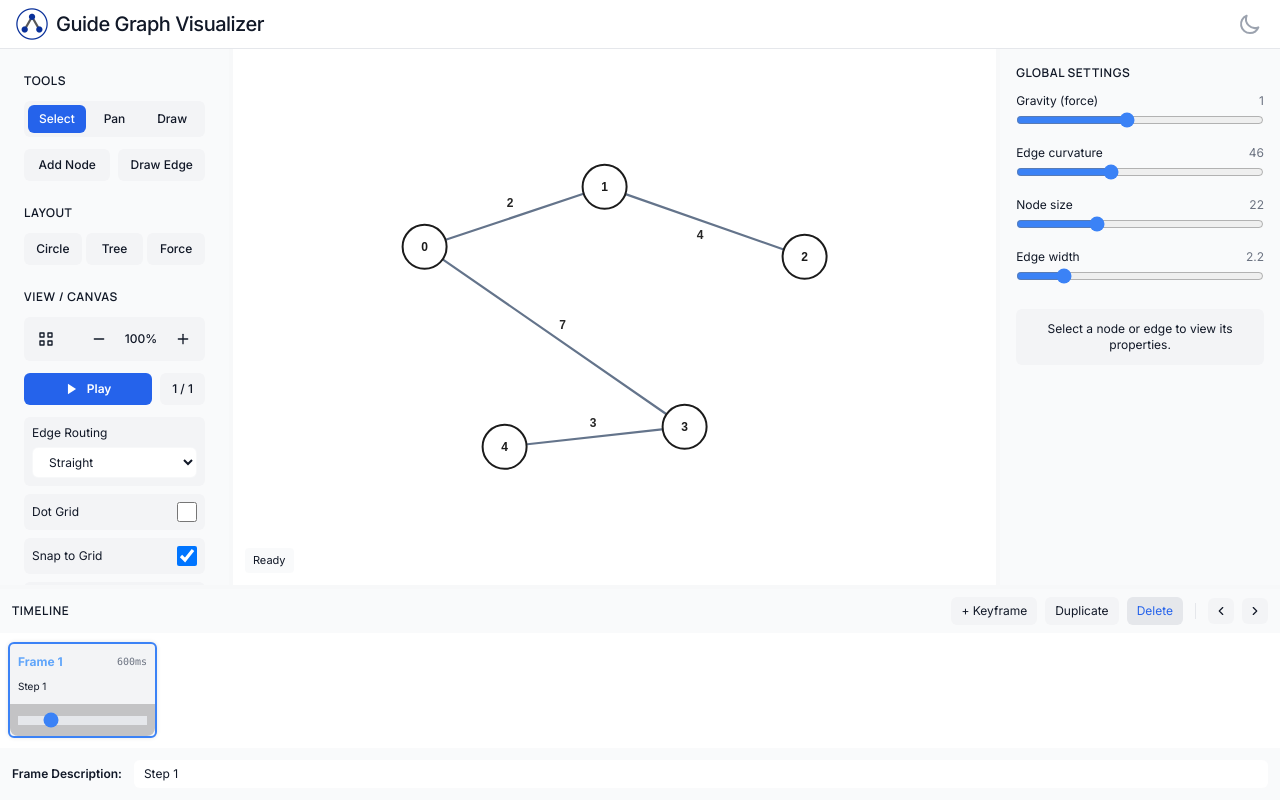
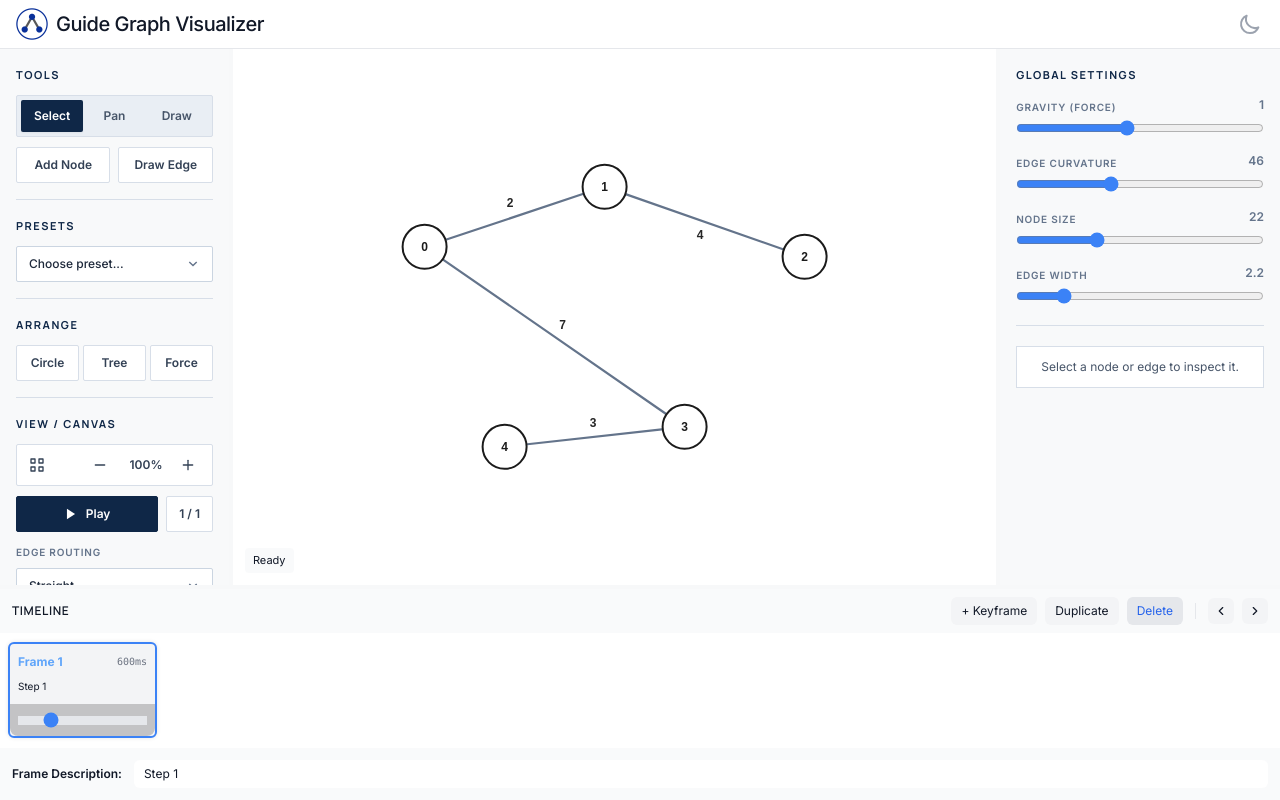
Before and after one commit to cpinitiative/graph-viz, a React (Vite) app: page / in a window 1280 px wide. Built offline with nearby package versions, Linux system fonts and the light colour scheme.

Commit message:
Polish Graph Studio sidebar and inspector

```diff
--- a/src/components/visualizers/Graphs/graphStudio/LeftSidebar.jsx
+++ b/src/components/visualizers/Graphs/graphStudio/LeftSidebar.jsx
@@ -3,6 +3,7 @@ import {
   CUSTOM_LEGEND_POSITIONS,
   DEFAULT_CUSTOM_LEGEND,
 } from './lib/customLegend';
+import NativeSelect from './NativeSelect';
 
 const MODE_OPTIONS = ['select', 'pan', 'draw'];
 const LAYOUT_OPTIONS = [
@@ -23,28 +24,32 @@ const PRESET_OPTIONS = [
 ];
 
 const sectionTitleClass =
-  'font-manrope text-xs font-semibold uppercase tracking-wider text-on-surface dark:text-dark-on-surface';
+  'font-manrope text-[11px] font-bold uppercase tracking-[0.14em] text-[#0F2747] dark:text-[#F8FAFC]';
 const actionButtonBaseClass =
-  'min-h-[44px] rounded-md py-3 text-xs font-medium transition-colors md:min-h-0 md:py-2';
+  'min-h-[44px] rounded-sm border px-2.5 py-2.5 text-xs font-semibold transition-colors md:min-h-9 md:py-2';
 const actionButtonDefaultClass =
-  'bg-surface-container text-on-surface hover:bg-surface-container-high dark:bg-dark-surface-container dark:text-dark-on-surface dark:hover:bg-dark-surface-container-high';
+  'border-[#D7DEE8] bg-[#FFFFFF] text-[#334155] hover:bg-[#EEF2F6] dark:border-[#475569] dark:bg-[#1E293B] dark:text-[#E2E8F0] dark:hover:bg-[#334155]';
 const actionButtonPrimaryClass =
-  'bg-primary text-on-primary dark:bg-dark-primary dark:text-dark-on-primary';
+  'border-[#0F2747] bg-[#0F2747] text-[#FFFFFF] hover:bg-[#173A68] dark:border-[#D6A84B] dark:bg-[#D6A84B] dark:text-[#111827] dark:hover:bg-[#E2B85D]';
 const iconButtonClass =
-  'min-w-[44px] rounded-md p-2 text-on-surface transition-colors hover:bg-surface-container-high dark:text-dark-on-surface dark:hover:bg-dark-surface-container-high md:min-w-0 md:p-1.5';
+  'min-w-[44px] rounded-sm p-2 text-[#334155] transition-colors hover:bg-[#E2E8F0] dark:text-[#E2E8F0] dark:hover:bg-[#334155] md:min-w-8 md:p-1.5';
 const toggleRowClass =
-  'flex cursor-pointer items-center justify-between rounded-md bg-surface-container p-3 transition-colors hover:bg-surface-container-high dark:bg-dark-surface-container dark:hover:bg-dark-surface-container-high md:p-2';
+  'flex min-h-[44px] cursor-pointer items-center justify-between rounded-sm border border-[#D7DEE8] bg-[#FFFFFF] px-3 py-2 transition-colors hover:bg-[#EEF2F6] dark:border-[#475569] dark:bg-[#1E293B] dark:hover:bg-[#334155] md:min-h-9';
 const checkboxClass =
-  'h-5 w-5 rounded bg-surface-container-high text-blue-800 focus:ring-blue-800 focus:ring-offset-slate-800';
+  'h-4 w-4 rounded-sm accent-[#0F2747] focus:ring-[#0F2747] dark:accent-[#D6A84B] dark:focus:ring-[#D6A84B]';
 const dataButtonClass =
-  'min-h-[44px] rounded bg-surface-container py-2 text-[10px] text-on-surface transition-colors hover:bg-surface-container-high disabled:cursor-not-allowed disabled:opacity-50 dark:bg-dark-surface-container dark:text-dark-on-surface dark:hover:bg-dark-surface-container-high md:min-h-0 md:py-1.5 md:text-[10px]';
-const compactSelectClass =
-  'w-full rounded border border-outline-variant/30 bg-white py-2 pl-3 pr-9 text-xs font-medium text-on-surface focus:border-primary focus:outline-none focus:ring-0 dark:border-dark-outline-variant/30 dark:bg-gray-800 dark:text-dark-on-surface';
+  'min-h-[44px] rounded-sm border border-[#D7DEE8] bg-[#FFFFFF] py-2 text-xs font-semibold text-[#334155] transition-colors hover:bg-[#EEF2F6] disabled:cursor-not-allowed disabled:opacity-50 dark:border-[#475569] dark:bg-[#1E293B] dark:text-[#E2E8F0] dark:hover:bg-[#334155] md:min-h-9';
 
 const joinClasses = (...classes) => classes.filter(Boolean).join(' ');
 
 const SectionTitle = ({ children }) => (
   <div className={sectionTitleClass}>{children}</div>
+);
+
+const SidebarSection = ({ children }) => (
+  <section className="space-y-2.5 border-b border-[#D7DEE8] py-4 first:pt-0 last:border-b-0 dark:border-[#334155]">
+    {children}
+  </section>
 );
 
 const ActionButton = ({
@@ -201,7 +206,7 @@ const LeftSidebar = ({
     : DEFAULT_CUSTOM_LEGEND.position;
   const legendSummary = `${legendEntries.length} ${
     legendEntries.length === 1 ? 'entry' : 'entries'
-  } - ${CUSTOM_LEGEND_POSITION_LABELS[legendPosition] ?? 'Auto'}`;
+  } · ${CUSTOM_LEGEND_POSITION_LABELS[legendPosition] ?? 'Auto'}`;
   const patchCustomLegend = patch => {
     setCustomLegend?.(prev => ({
       ...DEFAULT_CUSTOM_LEGEND,
@@ -212,21 +217,21 @@ const LeftSidebar = ({
 
   return (
     <div
-      className="flex h-full flex-col gap-4 overflow-auto bg-surface-container-low p-4 text-sm dark:bg-dark-surface md:gap-6 md:p-6"
+      className="flex h-full flex-col overflow-auto bg-[#F8F9FA] p-4 text-sm dark:bg-[#111827]"
       data-testid="left-sidebar"
     >
-      <div className="space-y-3">
+      <SidebarSection>
         <SectionTitle>Tools</SectionTitle>
-        <div className="flex rounded-md bg-surface-container p-1 dark:bg-dark-surface-container">
+        <div className="flex rounded-sm border border-[#D7DEE8] bg-[#E9EEF4] p-1 dark:border-[#475569] dark:bg-[#1E293B]">
           {MODE_OPTIONS.map(item => (
             <button
               key={item}
               type="button"
               className={joinClasses(
-                'min-h-[44px] flex-1 rounded-md py-2 text-xs font-medium capitalize transition-colors md:min-h-0 md:py-1.5',
+                'min-h-[44px] flex-1 rounded-sm py-2 text-xs font-semibold capitalize transition-colors md:min-h-8 md:py-1.5',
                 mode === item
-                  ? 'bg-primary text-on-primary dark:bg-blue-800 dark:text-dark-on-primary'
-                  : 'text-on-surface hover:text-on-surface dark:text-dark-on-surface'
+                  ? 'bg-[#0F2747] text-[#FFFFFF] shadow-sm dark:bg-[#D6A84B] dark:text-[#111827]'
+                  : 'text-[#475569] hover:bg-[#FFFFFF] hover:text-[#0F2747] dark:text-[#CBD5E1] dark:hover:bg-[#334155] dark:hover:text-[#FFFFFF]'
               )}
               onClick={() => setMode(item)}
             >
@@ -244,14 +249,32 @@ const LeftSidebar = ({
           </ActionButton>
         </div>
         {mode === 'draw' && (
-          <p className="text-[10px] leading-snug text-outline dark:text-dark-outline">
+          <p className="text-[10px] leading-relaxed text-[#64748B] dark:text-[#94A3B8]">
             {drawHelpText}
           </p>
         )}
-      </div>
+      </SidebarSection>
 
-      <div className="space-y-3">
-        <SectionTitle>Layout</SectionTitle>
+      <SidebarSection>
+        <SectionTitle>Presets</SectionTitle>
+        <NativeSelect
+          aria-label="Load graph preset"
+          onChange={event => {
+            if (event.target.value) onApplyPreset(event.target.value);
+            event.target.value = '';
+          }}
+        >
+          <option value="">Choose preset...</option>
+          {PRESET_OPTIONS.map(([value, label]) => (
+            <option key={value} value={value}>
+              {label}
+            </option>
+          ))}
+        </NativeSelect>
+      </SidebarSection>
+
+      <SidebarSection>
+        <SectionTitle>Arrange</SectionTitle>
         <div className="grid grid-cols-3 gap-1">
           {LAYOUT_OPTIONS.map(([type, label]) => (
             <ActionButton
@@ -263,11 +286,11 @@ const LeftSidebar = ({
             </ActionButton>
           ))}
         </div>
-      </div>
+      </SidebarSection>
 
-      <div className="space-y-3">
+      <SidebarSection>
         <SectionTitle>View / Canvas</SectionTitle>
-        <div className="flex items-center justify-between rounded-md bg-surface-container p-2 dark:bg-dark-surface-container">
+        <div className="flex items-center justify-between rounded-sm border border-[#D7DEE8] bg-[#FFFFFF] p-1.5 dark:border-[#475569] dark:bg-[#1E293B]">
           <IconButton title="Center View" onClick={onCenterView}>
             <CenterViewIcon />
           </IconButton>
@@ -275,7 +298,7 @@ const LeftSidebar = ({
             <IconButton title="Zoom Out" onClick={onZoomOut}>
               <ZoomOutIcon />
             </IconButton>
-            <span className="w-10 text-center text-xs font-medium text-on-surface dark:text-dark-on-surface">
+            <span className="w-10 text-center text-xs font-semibold text-[#334155] dark:text-[#E2E8F0]">
               {zoomPercent}%
             </span>
             <IconButton title="Zoom In" onClick={onZoomIn}>
@@ -287,10 +310,10 @@ const LeftSidebar = ({
           <button
             type="button"
             className={joinClasses(
-              'flex min-h-[44px] flex-1 items-center justify-center gap-2 rounded-md py-3 text-xs font-semibold transition-colors md:min-h-0 md:py-2',
+              'flex min-h-[44px] flex-1 items-center justify-center gap-2 rounded-sm border py-2.5 text-xs font-semibold transition-colors md:min-h-9 md:py-2',
               isPlaying
-                ? 'bg-surface-container-high text-primary hover:bg-surface-container-high dark:bg-dark-surface-container-high dark:text-dark-primary'
-                : 'bg-primary text-on-primary hover:bg-blue-700 dark:bg-blue-800 dark:text-dark-on-primary'
+                ? 'border-[#CBD5E1] bg-[#E2E8F0] text-[#0F2747] hover:bg-[#CBD5E1] dark:border-[#475569] dark:bg-[#334155] dark:text-[#F8FAFC]'
+                : 'border-[#0F2747] bg-[#0F2747] text-[#FFFFFF] hover:bg-[#173A68] dark:border-[#D6A84B] dark:bg-[#D6A84B] dark:text-[#111827]'
             )}
             onClick={onPlay}
           >
@@ -306,24 +329,23 @@ const LeftSidebar = ({
               </>
             )}
           </button>
-          <div className="flex min-h-[44px] items-center rounded-md bg-surface-container px-3 py-2 text-xs font-medium text-on-surface dark:bg-dark-surface-container dark:text-dark-on-surface md:min-h-0 md:py-2">
+          <div className="flex min-h-[44px] items-center rounded-sm border border-[#D7DEE8] bg-[#FFFFFF] px-3 py-2 text-xs font-semibold text-[#334155] dark:border-[#475569] dark:bg-[#1E293B] dark:text-[#E2E8F0] md:min-h-9">
             {currentFrame + 1} / {Math.max(1, totalFrames)}
           </div>
         </div>
         <div className="space-y-2">
-          <div className="rounded-md bg-surface-container p-3 dark:bg-dark-surface-container md:p-2">
-            <div className="mb-1.5 text-xs text-on-surface dark:text-dark-on-surface">
+          <div className="space-y-1.5">
+            <div className="text-[10px] font-semibold uppercase tracking-[0.08em] text-[#64748B] dark:text-[#94A3B8]">
               Edge Routing
             </div>
-            <select
+            <NativeSelect
               value={routing}
               aria-label="Edge routing"
               onChange={event => setRouting(event.target.value)}
-              className="w-full rounded-md border border-outline-variant/30 bg-white py-2 pl-3 pr-10 text-xs text-on-surface focus:border-primary focus:outline-none focus:ring-0 dark:border-dark-outline-variant/30 dark:bg-gray-800 dark:text-dark-on-surface md:py-1.5"
             >
               <option value="straight">Straight</option>
               <option value="bezier">Bezier Avoid</option>
-            </select>
+            </NativeSelect>
           </div>
           <ToggleRow
             label="Dot Grid"
@@ -341,48 +363,27 @@ const LeftSidebar = ({
             onChange={setLockCanvas}
           />
         </div>
-      </div>
+      </SidebarSection>
 
-      <div className="space-y-3">
-        <SectionTitle>Examples</SectionTitle>
-        <select
-          aria-label="Load graph preset"
-          onChange={event => {
-            if (event.target.value) onApplyPreset(event.target.value);
-            event.target.value = '';
-          }}
-          className="w-full rounded-md border border-outline-variant/30 bg-surface-container py-2 pl-3 pr-10 text-xs text-on-surface focus:border-primary focus:outline-none focus:ring-0 dark:border-dark-outline-variant/30 dark:bg-dark-surface-container dark:text-dark-on-surface md:py-2"
-        >
-          <option value="">Choose algorithm...</option>
-          {PRESET_OPTIONS.map(([value, label]) => (
-            <option key={value} value={value}>
-              {label}
-            </option>
-          ))}
-        </select>
-      </div>
-
-      <div className="space-y-3">
+      <SidebarSection>
         <SectionTitle>Legend</SectionTitle>
-        <div
-          className="space-y-2 rounded-md bg-surface-container p-2 dark:bg-dark-surface-container"
-          data-testid="custom-legend-controls"
-        >
-          <div className="flex items-center justify-between gap-2 rounded bg-surface-container-low p-2 dark:bg-dark-surface">
+        <div className="space-y-2.5" data-testid="custom-legend-controls">
+          <div className="flex items-start justify-between gap-3">
             <div className="min-w-0 flex-1">
-              <label className="flex cursor-pointer items-center gap-2 text-xs font-medium text-on-surface dark:text-dark-on-surface">
+              <label className="flex cursor-pointer items-center gap-2 text-xs font-semibold text-[#1E293B] dark:text-[#F8FAFC]">
                 <input
                   type="checkbox"
+                  aria-label="Legend"
                   checked={Boolean(customLegend.enabled)}
                   onChange={event =>
                     patchCustomLegend({ enabled: event.target.checked })
                   }
                   className={checkboxClass}
                 />
-                <span>Legend</span>
+                <span>Show legend</span>
               </label>
               <div
-                className="mt-1 truncate text-[10px] text-outline dark:text-dark-outline"
+                className="mt-1 text-[10px] leading-relaxed text-[#64748B] dark:text-[#94A3B8]"
                 data-testid="custom-legend-summary"
               >
                 {legendSummary}
@@ -395,19 +396,19 @@ const LeftSidebar = ({
               aria-controls="custom-legend-editor"
               data-testid="custom-legend-edit-toggle"
               onClick={onOpenLegendEditor}
-              className="min-h-8 rounded bg-surface-container-high px-3 text-[10px] font-semibold text-on-surface transition-colors hover:bg-outline-variant/20 dark:bg-dark-surface-container-high dark:text-dark-on-surface"
+              className="min-h-8 shrink-0 rounded-sm border border-[#CBD5E1] bg-[#FFFFFF] px-2.5 text-[10px] font-semibold text-[#334155] transition-colors hover:bg-[#EEF2F6] dark:border-[#475569] dark:bg-[#1E293B] dark:text-[#E2E8F0] dark:hover:bg-[#334155]"
             >
-              Edit Legend
+              Edit
             </button>
           </div>
           <label
-            className="block space-y-1 rounded bg-surface-container-low p-2 dark:bg-dark-surface"
+            className="block space-y-1.5"
             htmlFor="custom-legend-sidebar-position"
           >
-            <span className="text-[10px] font-semibold uppercase text-outline dark:text-dark-outline">
+            <span className="text-[10px] font-semibold uppercase tracking-[0.08em] text-[#64748B] dark:text-[#94A3B8]">
               Placement
             </span>
-            <select
+            <NativeSelect
               id="custom-legend-sidebar-position"
               value={legendPosition}
               aria-label="Legend Placement"
@@ -415,19 +416,18 @@ const LeftSidebar = ({
               onChange={event =>
                 patchCustomLegend({ position: event.target.value })
               }
-              className={compactSelectClass}
             >
               {CUSTOM_LEGEND_POSITIONS.map(position => (
                 <option key={position} value={position}>
                   {CUSTOM_LEGEND_POSITION_LABELS[position]}
                 </option>
               ))}
-            </select>
+            </NativeSelect>
           </label>
         </div>
-      </div>
+      </SidebarSection>
 
-      <div className="space-y-3">
+      <SidebarSection>
         <SectionTitle>Data</SectionTitle>
         <div className="grid grid-cols-2 gap-2">
           <button
@@ -447,17 +447,17 @@ const LeftSidebar = ({
             Export...
           </button>
         </div>
-      </div>
+      </SidebarSection>
 
-      <div className="space-y-3">
+      <SidebarSection>
         <SectionTitle>Advanced</SectionTitle>
         <ActionButton className="w-full" onClick={onOpenScript}>
           Script Mode
         </ActionButton>
-      </div>
+      </SidebarSection>
 
       <div className="mt-auto pt-4">
-        <div className="text-center text-[10px] text-outline dark:text-dark-outline">
+        <div className="text-center text-[10px] text-[#64748B] dark:text-[#94A3B8]">
           {selectedCount} item(s) selected
         </div>
       </div>
--- /dev/null
+++ b/src/components/visualizers/Graphs/graphStudio/NativeSelect.jsx
@@ -0,0 +1,43 @@
+const joinClasses = (...classes) => classes.filter(Boolean).join(' ');
+
+const SIZE_CLASSES = {
+  compact: 'h-9 py-1.5 text-xs',
+  regular: 'h-10 py-2 text-sm',
+};
+
+const NativeSelect = ({
+  children,
+  className,
+  wrapperClassName,
+  size = 'compact',
+  ...props
+}) => (
+  <div className={joinClasses('relative min-w-0', wrapperClassName)}>
+    <select
+      {...props}
+      className={joinClasses(
+        'w-full appearance-none rounded-sm border border-[#CBD5E1] bg-[#FFFFFF] pl-3 pr-10 font-medium text-[#1E293B] transition-colors focus:border-[#0F2747] focus:outline-none focus:ring-1 focus:ring-[#0F2747] disabled:cursor-not-allowed disabled:bg-[#F1F5F9] disabled:text-[#94A3B8] dark:border-[#475569] dark:bg-[#1E293B] dark:text-[#F8FAFC] dark:focus:border-[#D6A84B] dark:focus:ring-[#D6A84B]',
+        SIZE_CLASSES[size] ?? SIZE_CLASSES.compact,
+        className
+      )}
+    >
+      {children}
+    </select>
+    <svg
+      aria-hidden="true"
+      className="pointer-events-none absolute right-3 top-1/2 h-4 w-4 -translate-y-1/2 text-[#64748B] dark:text-[#CBD5E1]"
+      viewBox="0 0 20 20"
+      fill="none"
+    >
+      <path
+        d="M6 8L10 12L14 8"
+        stroke="currentColor"
+        strokeWidth="1.75"
+        strokeLinecap="square"
+        strokeLinejoin="miter"
+      />
+    </svg>
+  </div>
+);
+
+export default NativeSelect;
--- a/src/components/visualizers/Graphs/graphStudio/PropertyPanel.jsx
+++ b/src/components/visualizers/Graphs/graphStudio/PropertyPanel.jsx
@@ -1,3 +1,5 @@
+import NativeSelect from './NativeSelect';
+
 const NODE_STATUS_OPTIONS = [
   ['default', 'Default'],
   ['active', 'Active'],
@@ -7,27 +9,26 @@ const NODE_STATUS_OPTIONS = [
 ];
 
 const panelClass =
-  'h-full space-y-4 overflow-y-auto bg-surface-container-low p-4 text-sm dark:bg-dark-surface md:space-y-6 md:p-4';
+  'h-full space-y-5 overflow-y-auto bg-[#F8F9FA] p-4 text-sm dark:bg-[#111827]';
 const sectionTitleClass =
-  'font-manrope text-xs font-semibold uppercase tracking-wider text-on-surface dark:text-dark-on-surface';
-const bodyTextClass = 'text-xs text-on-surface dark:text-dark-on-surface';
+  'font-manrope text-[11px] font-bold uppercase tracking-[0.14em] text-[#0F2747] dark:text-[#F8FAFC]';
+const bodyTextClass = 'text-xs text-[#334155] dark:text-[#E2E8F0]';
 const helperTextClass =
-  'text-[10px] leading-tight text-outline dark:text-dark-outline';
-const fieldLabelClass = 'text-xs text-on-surface dark:text-dark-on-surface';
+  'border-l-2 border-[#D6A84B] pl-2 text-[10px] leading-relaxed text-[#64748B] dark:text-[#94A3B8]';
+const fieldLabelClass =
+  'text-[10px] font-semibold uppercase tracking-[0.08em] text-[#64748B] dark:text-[#94A3B8]';
 const inputClass =
-  'w-full border-b border-outline-variant/20 bg-surface-container-low px-3 py-3 text-xs text-on-surface transition-colors focus:border-b-primary focus:outline-none focus:ring-2 focus:ring-blue-500 dark:border-dark-outline-variant/20 dark:bg-gray-800 dark:text-dark-on-surface md:py-2';
-const selectClass =
-  'w-full border-b border-outline-variant/20 bg-surface-container-low py-3 pl-3 pr-10 text-xs text-on-surface transition-colors focus:border-b-primary focus:outline-none focus:ring-0 dark:border-dark-outline-variant/20 dark:bg-gray-800 dark:text-dark-on-surface md:py-2';
+  'h-10 w-full rounded-sm border border-[#CBD5E1] bg-[#FFFFFF] px-3 py-2 text-xs font-medium text-[#1E293B] transition-colors focus:border-[#0F2747] focus:outline-none focus:ring-1 focus:ring-[#0F2747] dark:border-[#475569] dark:bg-[#1E293B] dark:text-[#F8FAFC] dark:focus:border-[#D6A84B] dark:focus:ring-[#D6A84B]';
 const actionButtonClass =
-  'min-h-[44px] w-full rounded-md bg-surface-container px-3 py-3 text-left text-xs text-on-surface transition-colors hover:bg-surface-container-high dark:bg-dark-surface-container dark:text-dark-on-surface dark:hover:bg-dark-surface-container-high md:min-h-0 md:py-2';
+  'min-h-[44px] w-full rounded-sm border border-[#D7DEE8] bg-[#FFFFFF] px-3 py-2.5 text-left text-xs font-semibold text-[#334155] transition-colors hover:bg-[#EEF2F6] dark:border-[#475569] dark:bg-[#1E293B] dark:text-[#E2E8F0] dark:hover:bg-[#334155] md:min-h-9 md:py-2';
 const deleteButtonClass =
-  'mt-4 min-h-[44px] w-full rounded-md bg-surface-container-high px-3 py-3 text-left text-xs text-primary transition-colors hover:bg-surface-container-highest dark:bg-dark-surface-container-high dark:text-dark-primary dark:hover:bg-dark-surface-container-highest md:min-h-0 md:py-2';
+  'mt-1 min-h-[44px] w-full rounded-sm border border-[#FECACA] bg-[#FEF2F2] px-3 py-2.5 text-left text-xs font-bold text-[#B91C1C] transition-colors hover:border-[#FCA5A5] hover:bg-[#FEE2E2] dark:border-[#7F1D1D] dark:bg-[#450A0A] dark:text-[#FCA5A5] dark:hover:bg-[#7F1D1D] md:min-h-9 md:py-2';
 const listButtonClass =
-  'min-h-[44px] w-full truncate rounded bg-surface-container px-2 py-2 text-left text-xs text-on-surface transition-colors hover:bg-surface-container-high dark:bg-dark-surface-container dark:text-dark-on-surface dark:hover:bg-dark-surface-container-high md:min-h-0 md:py-1.5';
+  'min-h-[44px] w-full whitespace-normal break-words rounded-sm border border-[#D7DEE8] bg-[#FFFFFF] px-2.5 py-2 text-left text-xs leading-relaxed text-[#334155] transition-colors hover:bg-[#EEF2F6] dark:border-[#475569] dark:bg-[#1E293B] dark:text-[#E2E8F0] dark:hover:bg-[#334155] md:min-h-9 md:py-1.5';
 const toggleRowClass =
-  'flex cursor-pointer items-center justify-between rounded-md bg-surface-container p-3 transition-colors hover:bg-surface-container-high dark:bg-dark-surface-container dark:hover:bg-dark-surface-container-high md:p-2';
+  'flex min-h-[44px] cursor-pointer items-center justify-between rounded-sm border border-[#D7DEE8] bg-[#FFFFFF] px-3 py-2 transition-colors hover:bg-[#EEF2F6] dark:border-[#475569] dark:bg-[#1E293B] dark:hover:bg-[#334155] md:min-h-9';
 const checkboxClass =
-  'h-5 w-5 rounded bg-surface-container-high text-blue-500 focus:ring-blue-500 focus:ring-offset-slate-800';
+  'h-4 w-4 rounded-sm accent-[#0F2747] focus:ring-[#0F2747] dark:accent-[#D6A84B] dark:focus:ring-[#D6A84B]';
 
 const joinClasses = (...classes) => classes.filter(Boolean).join(' ');
 
@@ -38,10 +39,10 @@ const PanelShell = ({ children }) => (
 );
 
 const Section = ({ title, children }) => (
-  <div className="space-y-3">
+  <section className="space-y-3 border-b border-[#D7DEE8] pb-5 last:border-b-0 dark:border-[#334155]">
     <div className={sectionTitleClass}>{title}</div>
     {children}
-  </div>
+  </section>
 );
 
 const Field = ({ label, children }) => (
@@ -106,7 +107,7 @@ const RangeControl = ({ label, value, min, max, step, onChange }) => (
   <label className="block space-y-1.5">
     <div className="flex justify-between">
       <span className={fieldLabelClass}>{label}</span>
-      <span className="text-xs text-outline dark:text-dark-outline">
+      <span className="text-xs font-semibold text-[#64748B] dark:text-[#94A3B8]">
         {value}
       </span>
     </div>
@@ -125,7 +126,7 @@ const RangeControl = ({ label, value, min, max, step, onChange }) => (
 const LinkedList = ({ items, emptyLabel, renderItem, onSelect }) => {
   if (!items?.length) {
     return (
-      <div className="text-xs italic text-outline dark:text-dark-outline">
+      <div className="text-xs italic text-[#64748B] dark:text-[#94A3B8]">
         {emptyLabel}
       </div>
     );
@@ -184,7 +185,7 @@ const NodeInspector = ({
     <PanelShell>
       <Section title="Node Inspector">
         <p className={helperTextClass}>
-          Label is shared across all frames. Status/color are per-frame.
+          Label: all frames · Status/color: current frame
         </p>
         <div className="space-y-4">
           <Field label="Label">
@@ -194,8 +195,7 @@ const NodeInspector = ({
             />
           </Field>
           <Field label="Status">
-            <select
-              className={selectClass}
+            <NativeSelect
               value={String(selectedNode.status ?? 'default')}
               onChange={event => onUpdateNode({ status: event.target.value })}
             >
@@ -204,7 +204,7 @@ const NodeInspector = ({
                   {label}
                 </option>
               ))}
-            </select>
+            </NativeSelect>
           </Field>
           <ColorField
             label="Highlight color"
@@ -252,8 +252,7 @@ const EdgeInspector = ({
     <PanelShell>
       <Section title="Edge Inspector">
         <p className={helperTextClass}>
-          Weight &amp; direction are shared across all frames. Color is
-          per-frame.
+          Weight/direction: all frames · Color: current frame
         </p>
         <div className="space-y-4">
           <Field label="Weight / Label">
@@ -334,9 +333,9 @@ const GlobalSettingsPanel = ({ globalSettings, onUpdateGlobal }) => (
         />
       </div>
     </Section>
-    <div className="rounded-md bg-surface-container p-3 dark:bg-dark-surface-container">
-      <div className="text-center text-xs text-on-surface dark:text-dark-on-surface">
-        Select a node or edge to view its properties.
+    <div className="border border-[#D7DEE8] bg-[#FFFFFF] p-3 dark:border-[#475569] dark:bg-[#1E293B]">
+      <div className="text-center text-xs text-[#475569] dark:text-[#CBD5E1]">
+        Select a node or edge to inspect it.
       </div>
     </div>
   </PanelShell>
```
Also changed, not shown: src/components/visualizers/Graphs/graphStudio/modals/ExportModal.jsx (+7 -28 lines), src/components/visualizers/Graphs/graphStudio/modals/ExportVideoModal.jsx (+4 -3 lines), src/components/visualizers/Graphs/graphStudio/modals/LegendModal.jsx (+8 -8 lines), src/components/visualizers/Graphs/graphStudio/modals/ScriptModal.jsx (+4 -3 lines), 1 other file (tests, documents, lock files or other folders).
